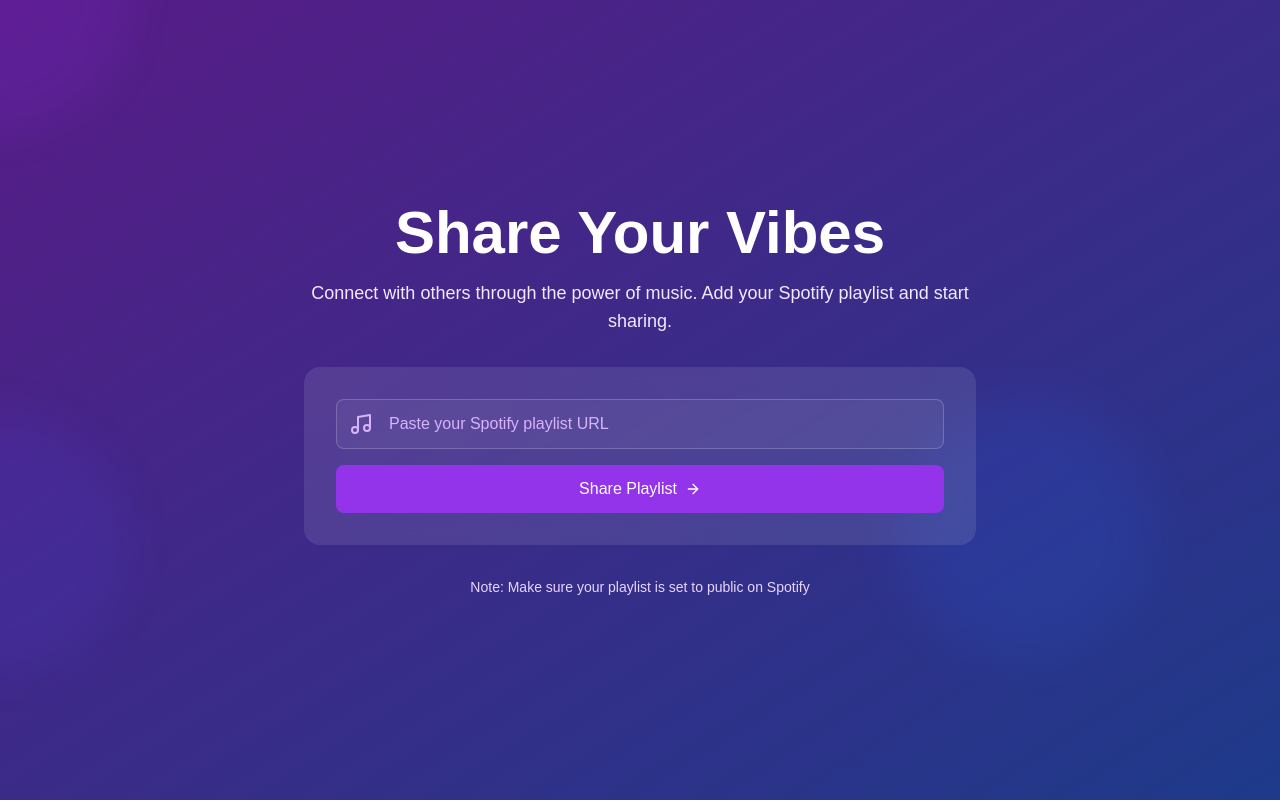
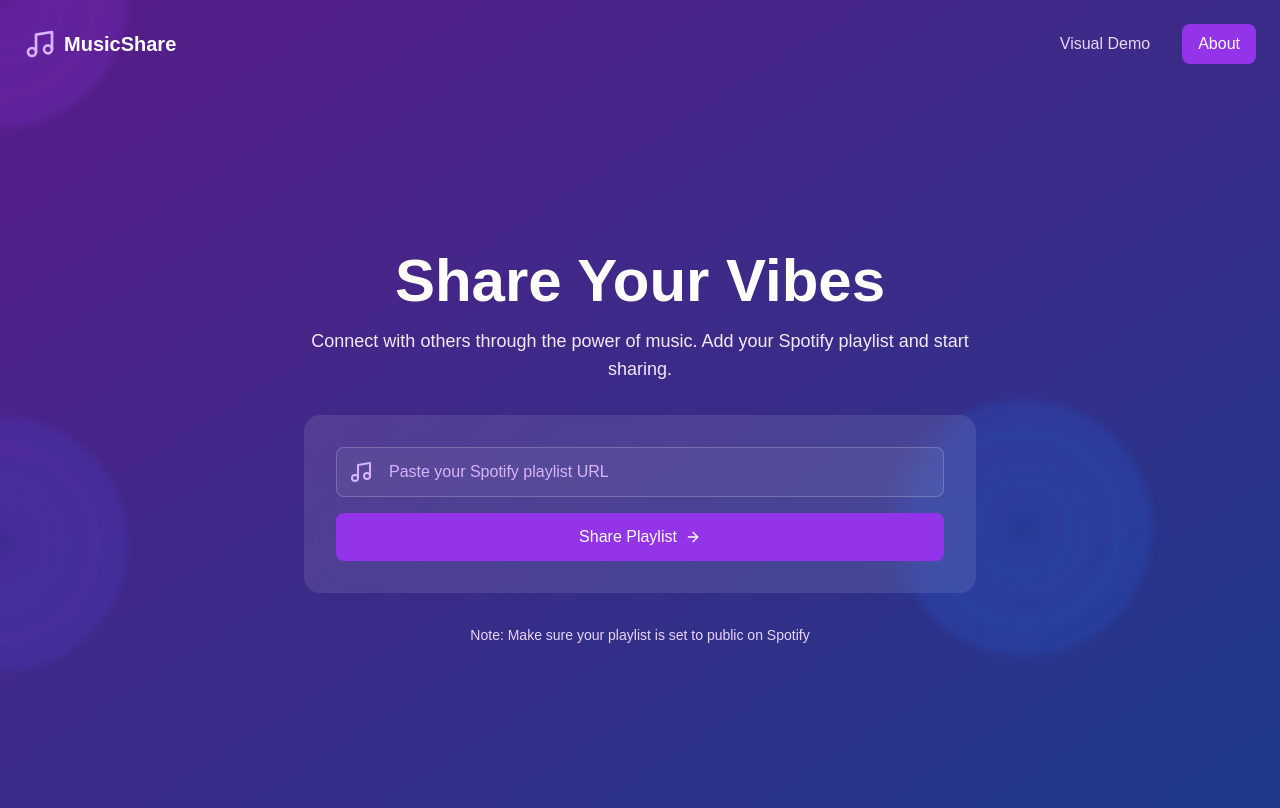
Before and after one commit to Alexander-Reyes9/SBHacksXI, a Next.js app in the folder my-spotify-project/: page / in a window 1280 px wide. Built offline with nearby package versions, Linux system fonts and the light colour scheme.

Commit message:
updated site

```diff
--- a/my-spotify-project/src/components/LandingPage.jsx
+++ b/my-spotify-project/src/components/LandingPage.jsx
@@ -13,12 +13,53 @@ const LandingPage = () => {
   };
 
   return (
-    <div className="min-h-screen bg-gradient-to-br from-purple-900 to-blue-900 flex flex-col items-center justify-center p-4">
-      {/* Animated background circles */}
+    <div className="min-h-screen bg-gradient-to-br from-purple-900 to-blue-900">
+      {/* Navigation Bar */}
+      <nav className="relative z-20 flex items-center justify-between p-6">
+        <div className="flex items-center gap-2">
+          <Music className="w-8 h-8 text-purple-300" />
+          <span className="text-xl font-bold text-white">MusicShare</span>
+        </div>
+        <div className="flex items-center gap-4">
+          <button className="px-4 py-2 text-purple-200 hover:text-white transition-colors">
+            Visual Demo
+          </button>
+          <button className="px-4 py-2 bg-purple-600 hover:bg-purple-700 text-white rounded-lg transition-colors">
+            About
+          </button>
+        </div>
+      </nav>
+
+      {/* Main content wrapper */}
+      <div className="flex flex-col items-center justify-center p-4 min-h-[calc(100vh-5rem)]">
+        {/* Animated background vinyls */}
         <div className="absolute inset-0 overflow-hidden">
-        <div className="absolute w-64 h-64 rounded-full bg-purple-600/20 blur-xl animate-pulse -top-32 -left-32" />
-        <div className="absolute w-64 h-64 rounded-full bg-blue-600/20 blur-xl animate-pulse top-1/2 right-32" />
-        <div className="absolute w-64 h-64 rounded-full bg-indigo-600/20 blur-xl animate-pulse bottom-32 -left-32" />
+          <div className="absolute w-64 h-64 -top-32 -left-32">
+            <div className="absolute inset-0 rounded-full bg-purple-600/20 blur-sm animate-float-fast">
+              <div className="absolute top-1/2 left-1/2 w-6 h-6 -translate-x-1/2 -translate-y-1/2 rounded-full bg-purple-900/40" />
+              <div className="absolute top-1/2 left-1/2 w-48 h-48 -translate-x-1/2 -translate-y-1/2 rounded-full border-2 border-pink-500/20" />
+              <div className="absolute top-1/2 left-1/2 w-32 h-32 -translate-x-1/2 -translate-y-1/2 rounded-full border-2 border-purple-500/20" />
+              <div className="absolute top-1/2 left-1/2 w-24 h-24 -translate-x-1/2 -translate-y-1/2 rounded-full border-2 border-violet-500/20" />
+            </div>
+          </div>
+
+          <div className="absolute w-64 h-64 top-1/2 right-32">
+            <div className="absolute inset-0 rounded-full bg-blue-600/20 blur-sm animate-float-medium">
+              <div className="absolute top-1/2 left-1/2 w-6 h-6 -translate-x-1/2 -translate-y-1/2 rounded-full bg-blue-900/40" />
+              <div className="absolute top-1/2 left-1/2 w-48 h-48 -translate-x-1/2 -translate-y-1/2 rounded-full border-2 border-cyan-500/20" />
+              <div className="absolute top-1/2 left-1/2 w-32 h-32 -translate-x-1/2 -translate-y-1/2 rounded-full border-2 border-blue-500/20" />
+              <div className="absolute top-1/2 left-1/2 w-24 h-24 -translate-x-1/2 -translate-y-1/2 rounded-full border-2 border-teal-500/20" />
+            </div>
+          </div>
+
+          <div className="absolute w-64 h-64 bottom-32 -left-32">
+            <div className="absolute inset-0 rounded-full bg-indigo-600/20 blur-sm animate-float-faster">
+              <div className="absolute top-1/2 left-1/2 w-6 h-6 -translate-x-1/2 -translate-y-1/2 rounded-full bg-indigo-900/40" />
+              <div className="absolute top-1/2 left-1/2 w-48 h-48 -translate-x-1/2 -translate-y-1/2 rounded-full border-2 border-fuchsia-500/20" />
+              <div className="absolute top-1/2 left-1/2 w-32 h-32 -translate-x-1/2 -translate-y-1/2 rounded-full border-2 border-indigo-500/20" />
+              <div className="absolute top-1/2 left-1/2 w-24 h-24 -translate-x-1/2 -translate-y-1/2 rounded-full border-2 border-violet-500/20" />
+            </div>
+          </div>
         </div>
 
         {/* Content */}
@@ -77,6 +118,7 @@ const LandingPage = () => {
           </p>
         </div>
       </div>
+    </div>
   );
 };
 
```
Also changed, not shown: tailwind.config.js (added, +21 -0 lines). Lines whose indentation alone changed are shown as unchanged.
